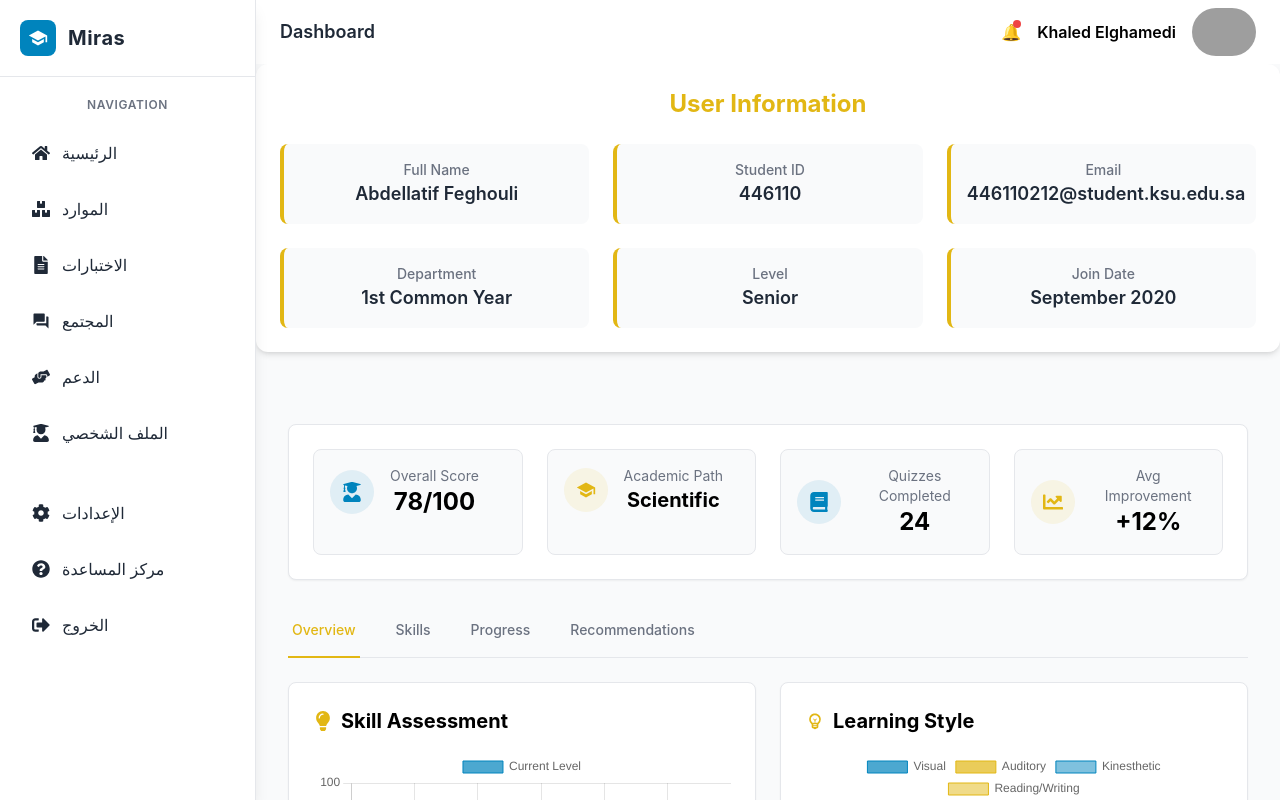
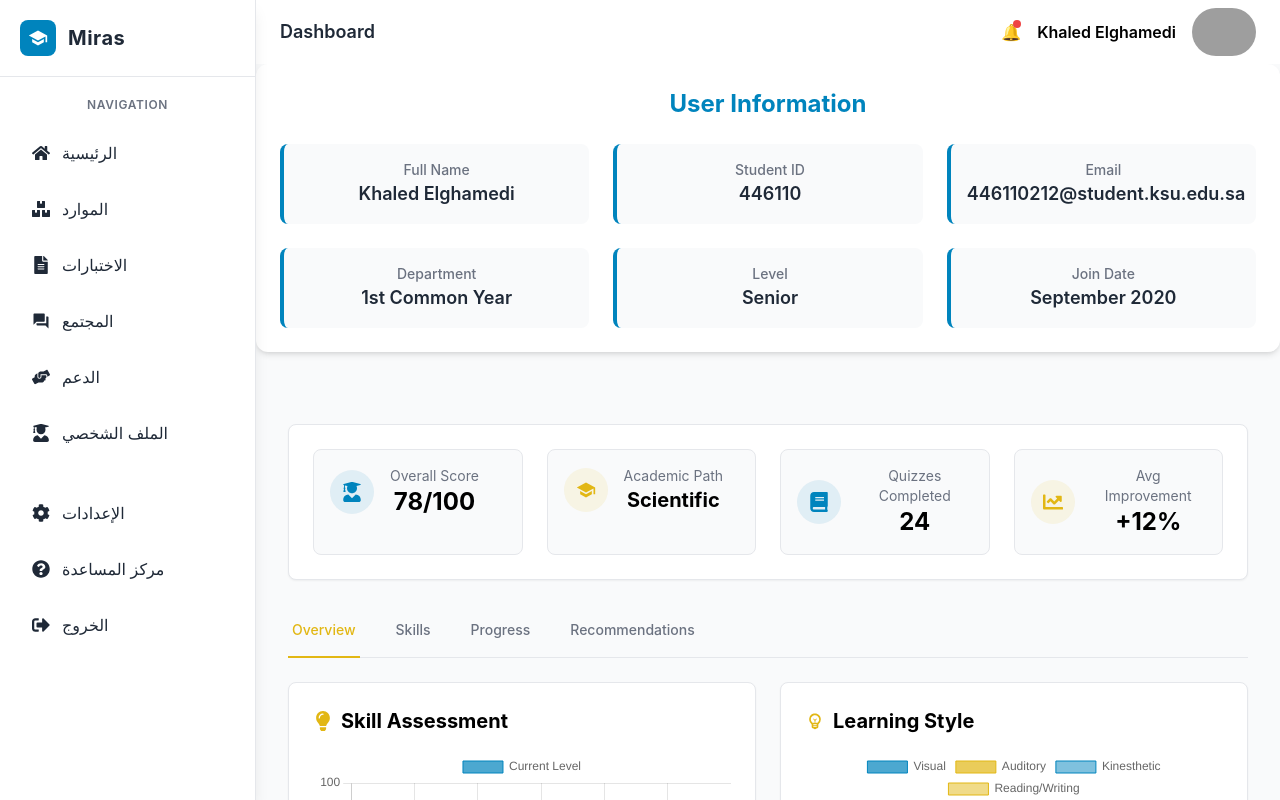
Before and after one commit to onegoodyear/miras, a React (Create React App) app: page /profile in a window 1280 px wide. Built offline with nearby package versions, Linux system fonts and the light colour scheme; grey boxes are pictures that could not be loaded.

Commit message:
final commit

```diff
--- a/src/pages/Profile.js
+++ b/src/pages/Profile.js
@@ -60,7 +60,7 @@ const StudentProfile = () => {
   const [loading, setLoading] = useState(true);
 
   const user = {
-    name: "Abdellatif Feghouli",
+    name: "Khaled Elghamedi",
     studentId: "446110",
     email: "446110212@student.ksu.edu.sa",
     department: "1st Common Year",
@@ -74,7 +74,7 @@ const StudentProfile = () => {
 
   // Student data
   const student = {
-    name: "Abdellatif Feghouli",
+    name: "Khaled Elghamedi",
     id: "446110212",
     year: "First Common Year",
     specialization: "Not Yet Selected",
@@ -457,39 +457,39 @@ const StudentProfile = () => {
           transition={{ duration: 0.5 }}
           className="bg-white rounded-xl shadow-md p-6"
         >
-          <h2 className="text-2xl font-bold mb-6 text-primary">
+          <h2 className="text-2xl font-bold mb-6 text-secondary">
             User Information
           </h2>
           <div className="grid grid-cols-1 md:grid-cols-2 lg:grid-cols-3 gap-6">
-            <div className="bg-gray-50 p-4 rounded-lg border-l-4 border-primary">
+            <div className="bg-gray-50 p-4 rounded-lg border-l-4 border-secondary">
               <h3 className="text-sm font-medium text-gray-500">Full Name</h3>
               <p className="text-lg font-semibold text-gray-800">{user.name}</p>
             </div>
-            <div className="bg-gray-50 p-4 rounded-lg border-l-4 border-primary">
+            <div className="bg-gray-50 p-4 rounded-lg border-l-4 border-secondary">
               <h3 className="text-sm font-medium text-gray-500">Student ID</h3>
               <p className="text-lg font-semibold text-gray-800">
                 {user.studentId}
               </p>
             </div>
-            <div className="bg-gray-50 p-4 rounded-lg border-l-4 border-primary">
+            <div className="bg-gray-50 p-4 rounded-lg border-l-4 border-secondary">
               <h3 className="text-sm font-medium text-gray-500">Email</h3>
               <p className="text-lg font-semibold text-gray-800">
                 {user.email}
               </p>
             </div>
-            <div className="bg-gray-50 p-4 rounded-lg border-l-4 border-primary">
+            <div className="bg-gray-50 p-4 rounded-lg border-l-4 border-secondary">
               <h3 className="text-sm font-medium text-gray-500">Department</h3>
               <p className="text-lg font-semibold text-gray-800">
                 {user.department}
               </p>
             </div>
-            <div className="bg-gray-50 p-4 rounded-lg border-l-4 border-primary">
+            <div className="bg-gray-50 p-4 rounded-lg border-l-4 border-secondary">
               <h3 className="text-sm font-medium text-gray-500">Level</h3>
               <p className="text-lg font-semibold text-gray-800">
                 {user.level}
               </p>
             </div>
-            <div className="bg-gray-50 p-4 rounded-lg border-l-4 border-primary">
+            <div className="bg-gray-50 p-4 rounded-lg border-l-4 border-secondary">
               <h3 className="text-sm font-medium text-gray-500">Join Date</h3>
               <p className="text-lg font-semibold text-gray-800">
                 {user.joinDate}
```
